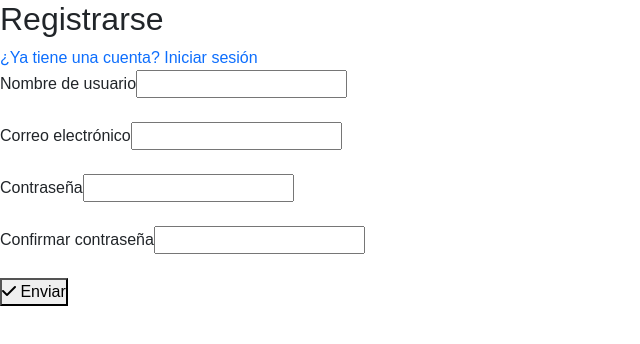
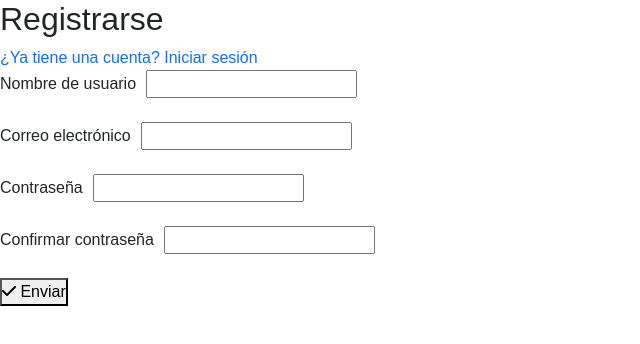
Before and after one commit to the-kevin89/ReciclajeVGB, an Angular app: page /registro in a window 1280 px wide. Shown: the top 344 px of the page, without its empty margins (0-640 px from the left). Built offline with nearby package versions, Linux system fonts and the light colour scheme.

Commit message:
margin-left: var(--margin-aña);

```diff
--- a/src/app/pages/registro/registro.component.css
+++ b/src/app/pages/registro/registro.component.css
@@ -0,0 +1,16 @@
+*   {
+    --margin-aña: 10px;
+}
+
+#nombreRegister{
+    margin-left: var(--margin-aña);
+}
+#emailRegister{
+    margin-left: var(--margin-aña);
+}
+#contrasenaRegister{
+    margin-left: var(--margin-aña);
+}
+#contrasenaRegister2{
+    margin-left: var(--margin-aña);
+}
--- a/src/styles.css
+++ b/src/styles.css
@@ -2,15 +2,12 @@
     margin: 0;
     padding: 0;
     font-family: Arial, Helvetica, sans-serif;
-}
 
-:root {
+
     --color-principal: #289646;
     --color-principal-highlight: #3fb45e;
-
-
     --text-color-highlight-hover: #81d4fd;
-  }
+}
 
 
 header {
```
